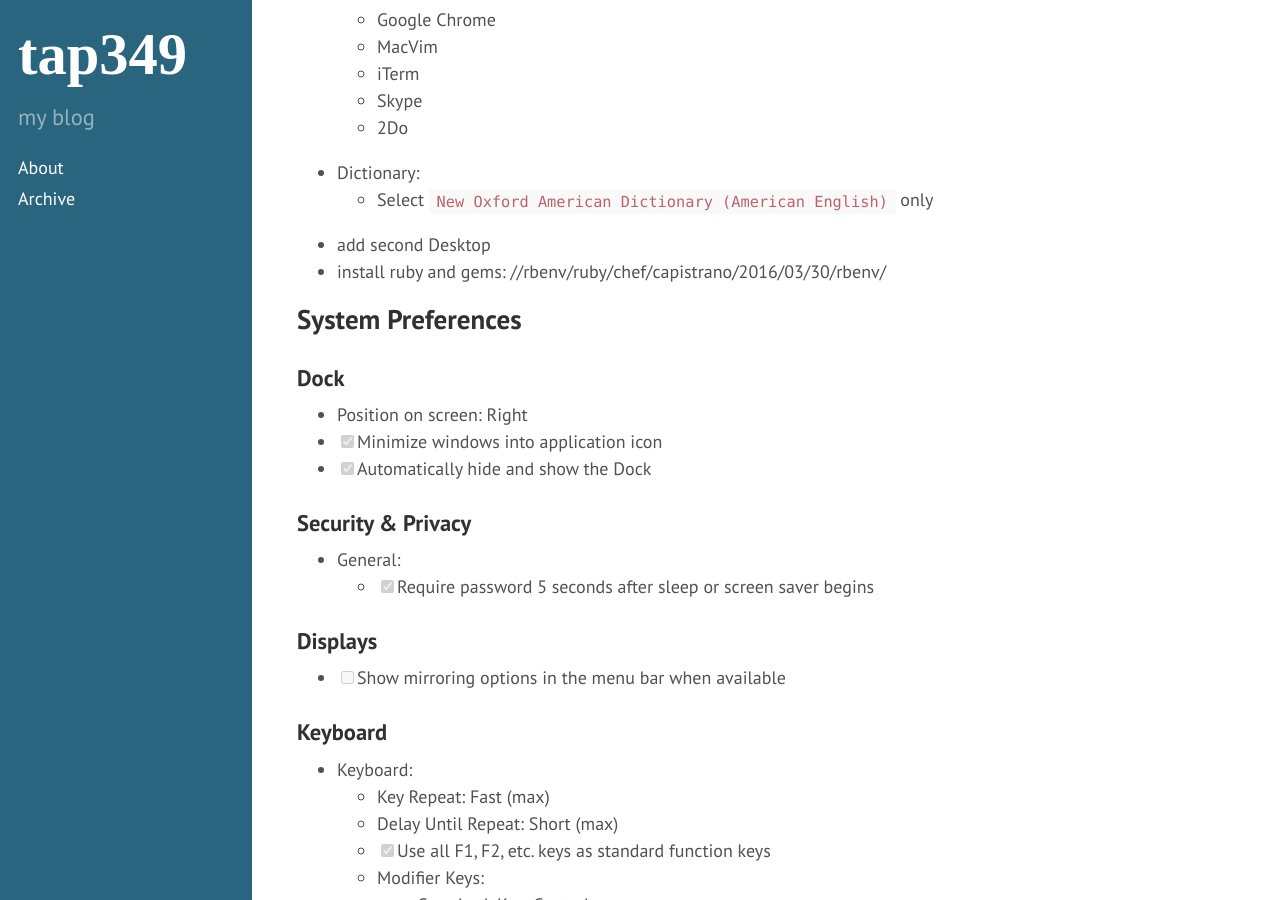
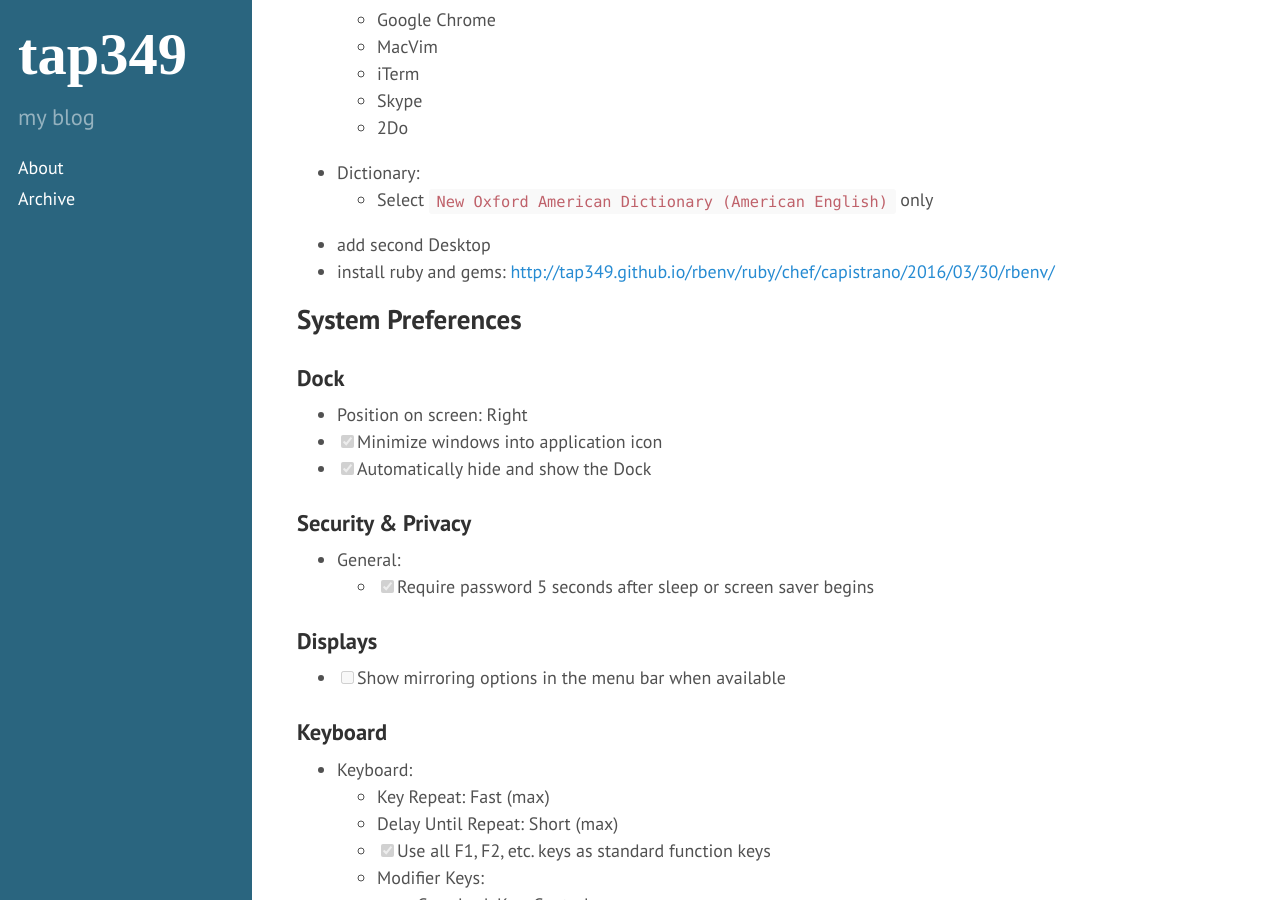
Before and after one commit to tap349/tap349.github.io, a Jekyll site: the page built from _posts/2016-10-03-macos-configuration.md, in a window 1280 px wide and 900 px high, scrolled down 1339 px. Built offline with Jekyll 4.4.1, drawn with Linux system fonts in a browser that asks for light colours; some of the changed lines change nothing that is shown.

Commit message:
update 2016-11-29_00:18:28

```diff
--- a/_posts/2016-10-03-macos-configuration.md
+++ b/_posts/2016-10-03-macos-configuration.md
@@ -63,7 +63,8 @@
 - Dictionary:
   - Select `New Oxford American Dictionary (American English)` only
 - add second Desktop
-- install ruby and gems: {{ site.baseurl }}{% post_url 2016-03-30-rbenv %}
+- install ruby and gems:
+  <{{ site.url }}{% post_url 2016-03-30-rbenv %}>
 
 ## System Preferences
 
```
